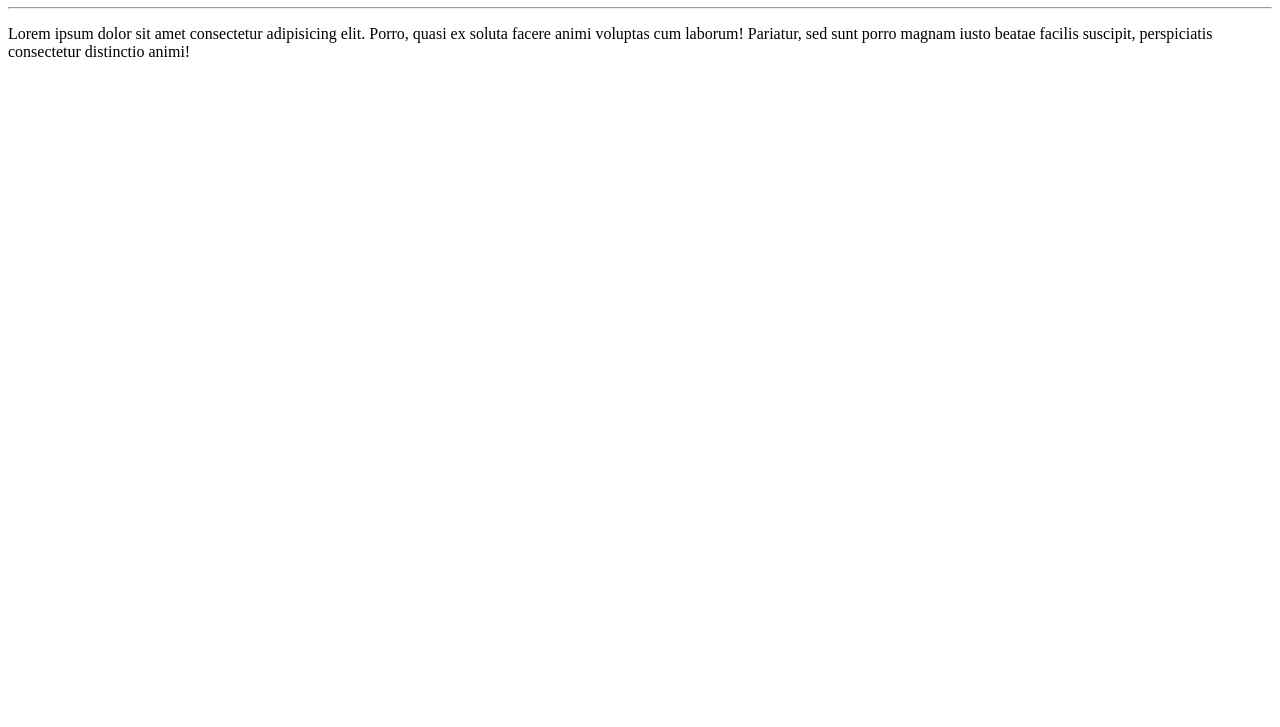
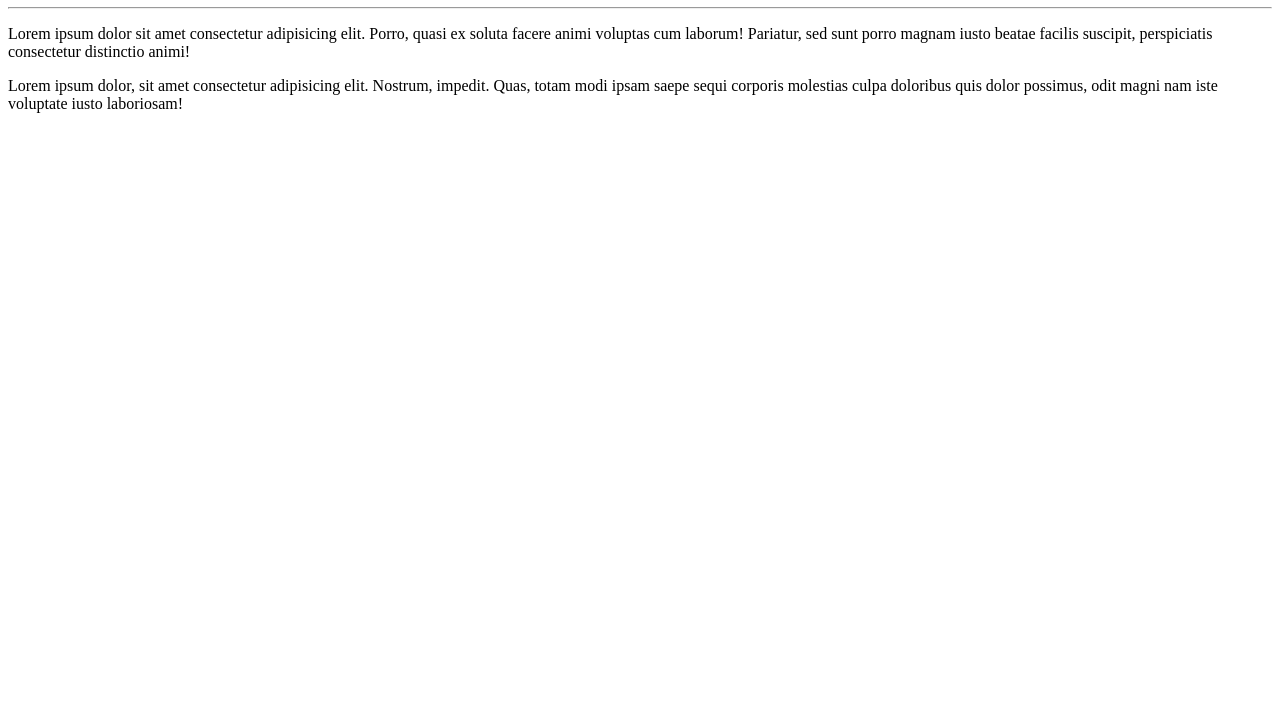
Before and after one commit to jcvernetti/Primeiro-Repositorio, a plain HTML site: page site-exemplo/index.html in a window 1280 px wide. Shown: the part 73-800 px from the top of the page. Drawn offline with Linux system fonts and the light colour scheme.

Commit message:
Adicionei novo parágrafo no arquivo index.html

```diff
--- a/site-exemplo/index.html
+++ b/site-exemplo/index.html
@@ -10,5 +10,6 @@
     <h1>Olá mundo!</h1>
     <hr>
     <p>Lorem ipsum dolor sit amet consectetur adipisicing elit. Porro, quasi ex soluta facere animi voluptas cum laborum! Pariatur, sed sunt porro magnam iusto beatae facilis suscipit, perspiciatis consectetur distinctio animi!</p>
+    <p>Lorem ipsum dolor, sit amet consectetur adipisicing elit. Nostrum, impedit. Quas, totam modi ipsam saepe sequi corporis molestias culpa doloribus quis dolor possimus, odit magni nam iste voluptate iusto laboriosam!</p>
 </body>
 </html>
```
